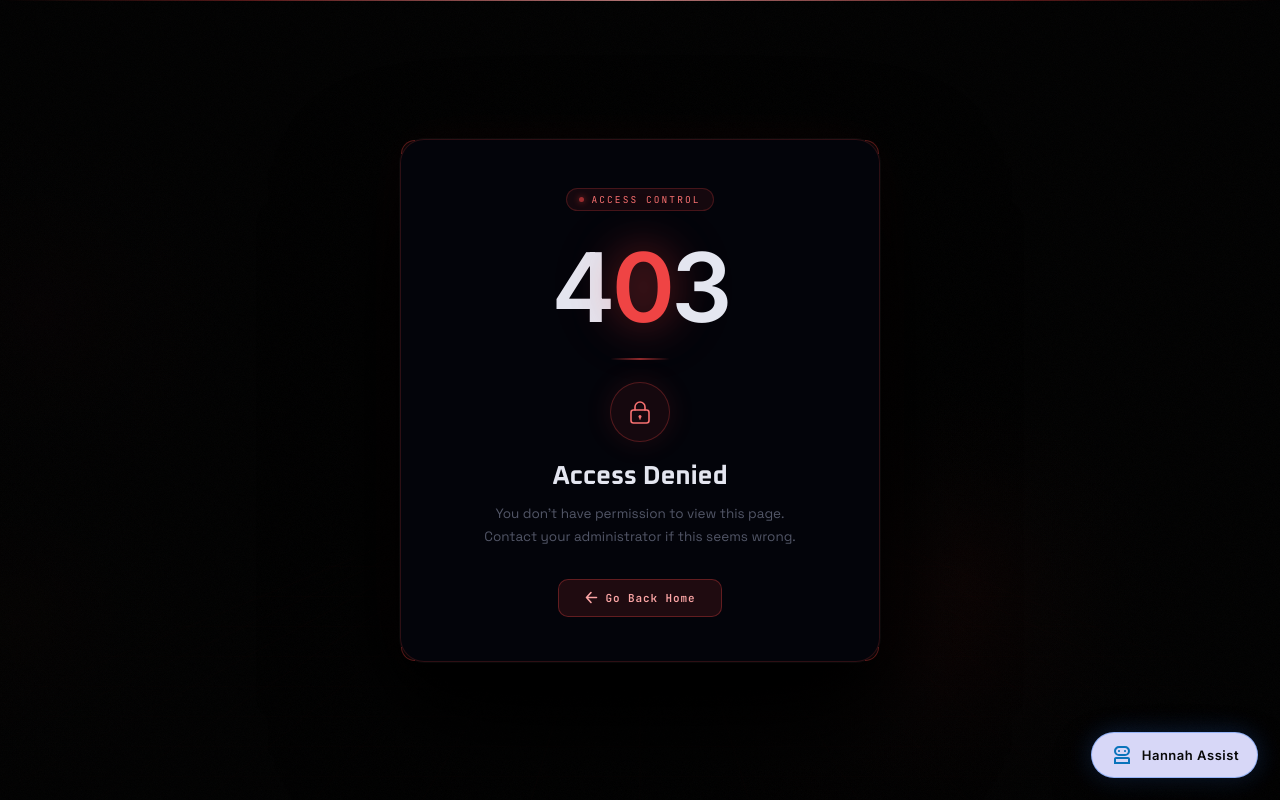
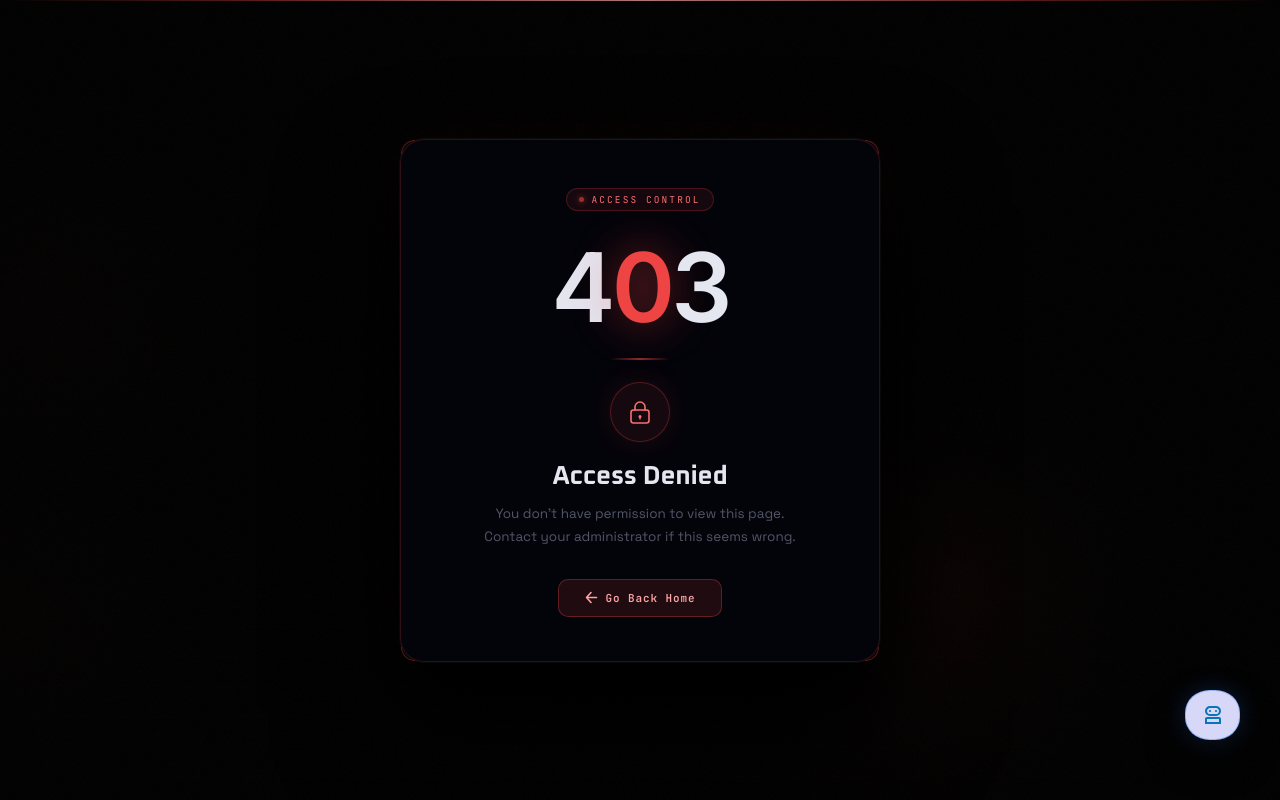
Before and after one commit to sanketjain20/Vms-Pharma, a React (Create React App) app: page /unauthorized in a window 1280 px wide. Built offline with nearby package versions, Linux system fonts and the light colour scheme.

Commit message:
Change bot ui

```diff
--- a/src/MyComponents/CommonComponent/VmsAssistant.js
+++ b/src/MyComponents/CommonComponent/VmsAssistant.js
@@ -301,8 +301,8 @@ function VmsAssistant() {
   return (
     <div className={`vms-assistant ${open ? "vmsa-open" : ""}`}>
       {!open && (
-        <button className="vmsa-launcher" type="button" onClick={() => setOpen(true)} title="Open VMS Assistant">
-<svg xmlns="http://www.w3.org/2000/svg" height="24px" viewBox="0 -960 960 960" width="24px" fill="#0a74bb"><path d="M160-120v-200q0-33 23.5-56.5T240-400h480q33 0 56.5 23.5T800-320v200H160Zm200-320q-83 0-141.5-58.5T160-640q0-83 58.5-141.5T360-840h240q83 0 141.5 58.5T800-640q0 83-58.5 141.5T600-440H360ZM240-200h480v-120H240v120Zm120-320h240q50 0 85-35t35-85q0-50-35-85t-85-35H360q-50 0-85 35t-35 85q0 50 35 85t85 35Zm28.5-91.5Q400-623 400-640t-11.5-28.5Q377-680 360-680t-28.5 11.5Q320-657 320-640t11.5 28.5Q343-600 360-600t28.5-11.5Zm240 0Q640-623 640-640t-11.5-28.5Q617-680 600-680t-28.5 11.5Q560-657 560-640t11.5 28.5Q583-600 600-600t28.5-11.5ZM480-200Zm0-440Z"/></svg>          <span>Hannah Assist</span>
+        <button className="vmsa-launcher" type="button" onClick={() => setOpen(true)} title="Hannah Assist">
+<svg xmlns="http://www.w3.org/2000/svg" height="24px" viewBox="0 -960 960 960" width="24px" fill="#0a74bb"><path d="M160-120v-200q0-33 23.5-56.5T240-400h480q33 0 56.5 23.5T800-320v200H160Zm200-320q-83 0-141.5-58.5T160-640q0-83 58.5-141.5T360-840h240q83 0 141.5 58.5T800-640q0 83-58.5 141.5T600-440H360ZM240-200h480v-120H240v120Zm120-320h240q50 0 85-35t35-85q0-50-35-85t-85-35H360q-50 0-85 35t-35 85q0 50 35 85t85 35Zm28.5-91.5Q400-623 400-640t-11.5-28.5Q377-680 360-680t-28.5 11.5Q320-657 320-640t11.5 28.5Q343-600 360-600t28.5-11.5Zm240 0Q640-623 640-640t-11.5-28.5Q617-680 600-680t-28.5 11.5Q560-657 560-640t11.5 28.5Q583-600 600-600t28.5-11.5ZM480-200Zm0-440Z"/></svg>
         </button>
       )}
 
@@ -313,7 +313,7 @@ function VmsAssistant() {
              <svg xmlns="http://www.w3.org/2000/svg" height="24px" viewBox="0 -960 960 960" width="24px" fill="#FFFFFF"><path d="M160-120v-200q0-33 23.5-56.5T240-400h480q33 0 56.5 23.5T800-320v200H160Zm200-320q-83 0-141.5-58.5T160-640q0-83 58.5-141.5T360-840h240q83 0 141.5 58.5T800-640q0 83-58.5 141.5T600-440H360ZM240-200h480v-120H240v120Zm120-320h240q50 0 85-35t35-85q0-50-35-85t-85-35H360q-50 0-85 35t-35 85q0 50 35 85t85 35Zm28.5-91.5Q400-623 400-640t-11.5-28.5Q377-680 360-680t-28.5 11.5Q320-657 320-640t11.5 28.5Q343-600 360-600t28.5-11.5Zm240 0Q640-623 640-640t-11.5-28.5Q617-680 600-680t-28.5 11.5Q560-657 560-640t11.5 28.5Q583-600 600-600t28.5-11.5ZM480-200Zm0-440Z"/></svg>
             </div>
             <div>
-              <div className="vmsa-title">VMS Assistant</div>
+              <div className="vmsa-title">Hannah | VMS Assistant</div>
               <div className="vmsa-subtitle">{currentHelp.title} help ready</div>
             </div>
             <button className="vmsa-icon-btn" type="button" onClick={resetChat} title="Reset chat">
--- a/src/Styles/VmsAssistant.css
+++ b/src/Styles/VmsAssistant.css
@@ -1,35 +1,35 @@
 .vms-assistant {
   position: fixed;
-  right: 22px;
-  bottom: 22px;
+  right: 40px;
+  bottom: 60px;
   z-index: 120000;
   font-family: "Space Grotesk", "Segoe UI", sans-serif;
 }
 
 .vmsa-launcher {
-  display: inline-flex;
+  display: flex;
   align-items: center;
-  gap: 8px;
-  height: 46px;
-  padding: 0 18px;
+  justify-content: center;
+  width: 55px;
+  height: 50px;
   border: 1px solid rgba(59, 130, 246, 0.42);
-  border-radius: 999px;
+  border-radius: 45%;
   background: #d7d7f7;
   color: #080808;
   font-size: 13px;
   font-weight: 800;
-  letter-spacing: 0.04em;
   cursor: pointer;
-  box-shadow: 0 18px 42px rgba(0, 0, 0, 0.34), 0 0 26px rgba(59, 130, 246, 0.24);
+  box-shadow:
+    0 18px 42px rgba(0, 0, 0, 0.34),
+    0 0 26px rgba(59, 130, 246, 0.24);
 }
-
 .vmsa-launcher svg {
   font-size: 18px;
 }
 
 .vmsa-panel {
-  width: min(390px, calc(100vw - 28px));
-  height: min(680px, calc(100vh - 44px));
+  width: min(390px, calc(90vw - 28px));
+  height: min(680px, calc(90vh - 44px));
   display: flex;
   flex-direction: column;
   overflow: hidden;
```
